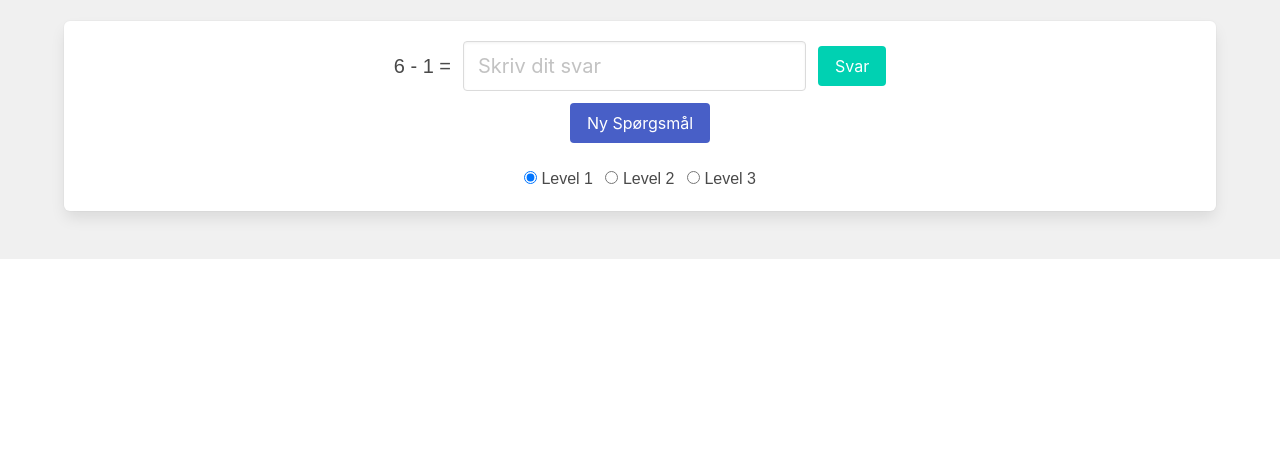
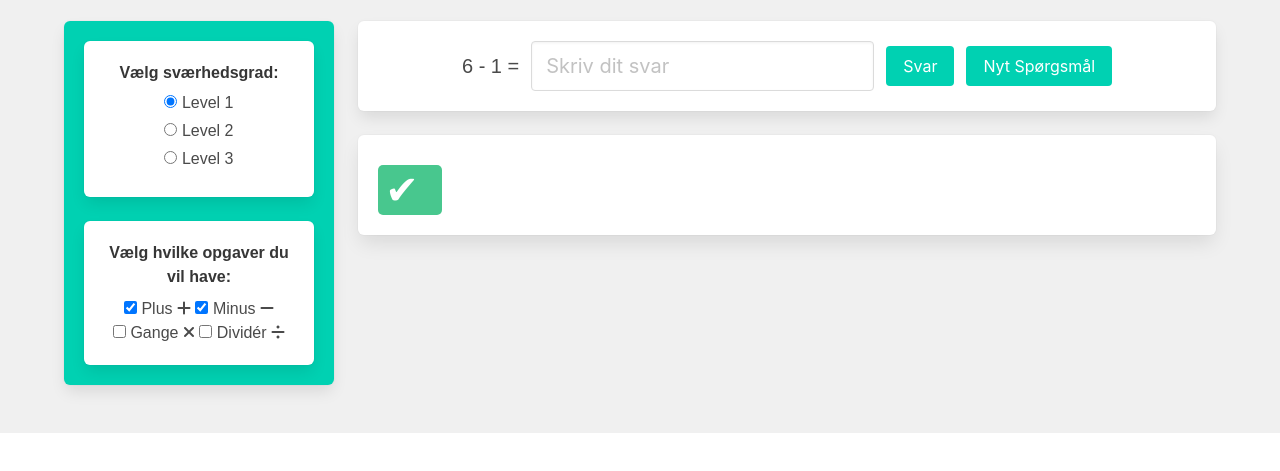
Before and after one commit to BongoSort/Math, a website: page index.html in a window 1280 px wide. Shown: the part 87-558 px from the top of the page. Drawn offline with nearby package versions, Linux system fonts and the light colour scheme.

Commit message:
lots of stuff

```diff
--- a/index.html
+++ b/index.html
@@ -14,6 +14,62 @@
     <section class="section">
       <div class="container">
         <h1 class="title has-text-centered">Velkommen til matematiksjov!</h1>
+        <div class="columns is-flex">
+          <!-- Left side column -->
+          <div
+            class="column is-one-quarter is-flex is-align-items-center is-justify-content-center"
+          >
+            <div class="box has-background-primary">
+              <div class="box">
+                <label class="label">Vælg sværhedsgrad:</label>
+                <div class="control level-radios">
+                  <label class="radio is-block">
+                    <input type="radio" name="levelRadio" value="1" checked />
+                    Level 1
+                  </label>
+                  <label class="radio is-block">
+                    <input type="radio" name="levelRadio" value="2" />
+                    Level 2
+                  </label>
+                  <label class="radio is-block">
+                    <input type="radio" name="levelRadio" value="3" />
+                    Level 3
+                  </label>
+                </div>
+              </div>
+              <div class="box">
+                <label class="label">Vælg hvilke opgaver du vil have:</label>
+                <div class="field">
+                  <div class="control is-">
+                    <label class="checkbox">
+                      <input type="checkbox" value="+" checked />
+                      Plus
+                      <icon class="fas fa-plus"></icon>
+                    </label>
+
+                    <label class="checkbox">
+                      <input type="checkbox" value="-" checked />
+                      Minus
+                      <icon class="fas fa-minus"></icon>
+                    </label>
+
+                    <label class="checkbox">
+                      <input type="checkbox" value="*" />
+                      Gange
+                      <icon class="fas fa-multiply"></icon>
+                    </label>
+
+                    <label class="checkbox">
+                      <input type="checkbox" value="/" />
+                      Dividér <icon class="fas fa-divide"></icon>
+                    </label>
+                  </div>
+                </div>
+              </div>
+            </div>
+          </div>
+          <!-- Right side column -->
+          <div class="column">
             <div class="box">
               <div
                 class="field is-grouped is-grouped-centered is-flex is-align-items-center"
@@ -30,46 +86,36 @@
                   />
                 </div>
                 <div class="control">
-              <button class="button is-primary" id="submitButton">Svar</button>
+                  <button class="button is-primary" id="submitButton">
+                    Svar
+                  </button>
+                </div>
+                <div class="field is-grouped is-grouped-centered">
+                  <div class="control">
+                    <button class="button is-primary" id="newQuestionButton">
+                      Nyt Spørgsmål
+                    </button>
                   </div>
                 </div>
-          <div
-            id="result"
-            class="box is-fluid has-text-centered is-size-5 is-hidden"
-          ></div>
+              </div>
+            </div>
+
+            <div id="result" class="box is-fluid has-text-centered is-size-5">
               <div
                 id="stamp"
-            class="notification is-success is-grouped has-text-centered is-hidden square-stamp"
+                class="notification is-success is-grouped has-text-centered square-stamp"
               >
                 ✔
               </div>
-          <div class="field is-grouped is-grouped-centered">
-            <div class="control">
-              <button class="button is-link" id="newQuestionButton">
-                Ny Spørgsmål
-              </button>
             </div>
-          </div>
-          <div class="field is-grouped is-grouped-centered">
-            <div class="control"></div>
-          </div>
-          <div class="control">
-            <label class="radio">
-              <input type="radio" name="levelRadio" value="1" checked />
-              Level 1
-            </label>
-            <label class="radio">
-              <input type="radio" name="levelRadio" value="2" />
-              Level 2
-            </label>
-            <label class="radio">
-              <input type="radio" name="levelRadio" value="3" />
-              Level 3
-            </label>
           </div>
         </div>
       </div>
     </section>
     <script src="script.js"></script>
+    <script
+      src="https://kit.fontawesome.com/685cae7293.js"
+      crossorigin="anonymous"
+    ></script>
   </body>
 </html>
--- a/script.js
+++ b/script.js
@@ -29,6 +29,7 @@ document.addEventListener("DOMContentLoaded", (event) => {
 
 // Function to check the answer
 function checkAnswer() {
+  console.log("checkAnswer called");
   // Get the user input
   const userAnswer = document.getElementById("answer").value;
 
@@ -36,19 +37,22 @@ function checkAnswer() {
   const resultDiv = document.getElementById("result");
 
   const stampDiv = document.getElementById("stamp");
-
+  console.log(
+    "(parseInt(userAnswer) === correctAnswer) " +
+      (parseInt(userAnswer) === correctAnswer)
+  );
   // Check if the user answer is correct
   if (parseInt(userAnswer) === correctAnswer) {
+    // stampDiv.classList.remove("is-hidden");
+    // result.classList.remove("is-hidden");
     resultDiv.innerHTML = `Rigtigt, ${questionText} ${userAnswer}`;
     resultDiv.style.color = "green";
-    stampDiv.classList.remove("is-hidden");
-    result.classList.remove("is-hidden");
-    // if correct, generate a new question
+    // and then generate a new question
     newQuestion();
   } else {
+    stampDiv.classList.remove("is-hidden");
     resultDiv.innerHTML = `Forkert, ${userAnswer} er ikke det rigtige svar.`;
     resultDiv.style.color = "red";
-    stampDiv.classList.add("is-hidden");
   }
 }
 
@@ -57,7 +61,6 @@ function generateQuestion() {
   const level = document.querySelector(
     'input[name="levelRadio"]:checked'
   ).value;
-  console.log("Hvad er level " + level);
   switch (level) {
     case "1":
       return generateQuestion1();
@@ -196,10 +199,11 @@ function getRndSymbol(symbols) {
 // Function to generate a new question and update the UI
 function newQuestion() {
   questionText = generateQuestion();
+  console.log("questionText " + questionText);
   correctAnswer = resultOfQuestion(questionText);
+  console.log("correctAnswer " + correctAnswer);
   document.getElementById("question").textContent = questionText;
   document.getElementById("answer").value = "";
-  document.getElementById("stamp").classList.add("is-hidden");
 }
 
 // Function to generate a random integer between min and max, both inclusive
--- a/styles.css
+++ b/styles.css
@@ -28,3 +28,14 @@ button {
   justify-content: center;
   border-radius: 5px; /* Optional: rounded corners */
 }
+
+/* Override Bulma default margin for adjacent radio buttons */
+.level-radios .radio + .radio {
+  margin-left: 0;
+  margin-top: 0.5em; /* Add vertical spacing if needed */
+}
+
+/* Optional: Add vertical spacing to all radio buttons */
+.level-radios .radio {
+  margin-bottom: 0.5em;
+}
```
Also changed, not shown: backlog.md (+5 -0 lines). Lines whose indentation alone changed are shown as unchanged.
